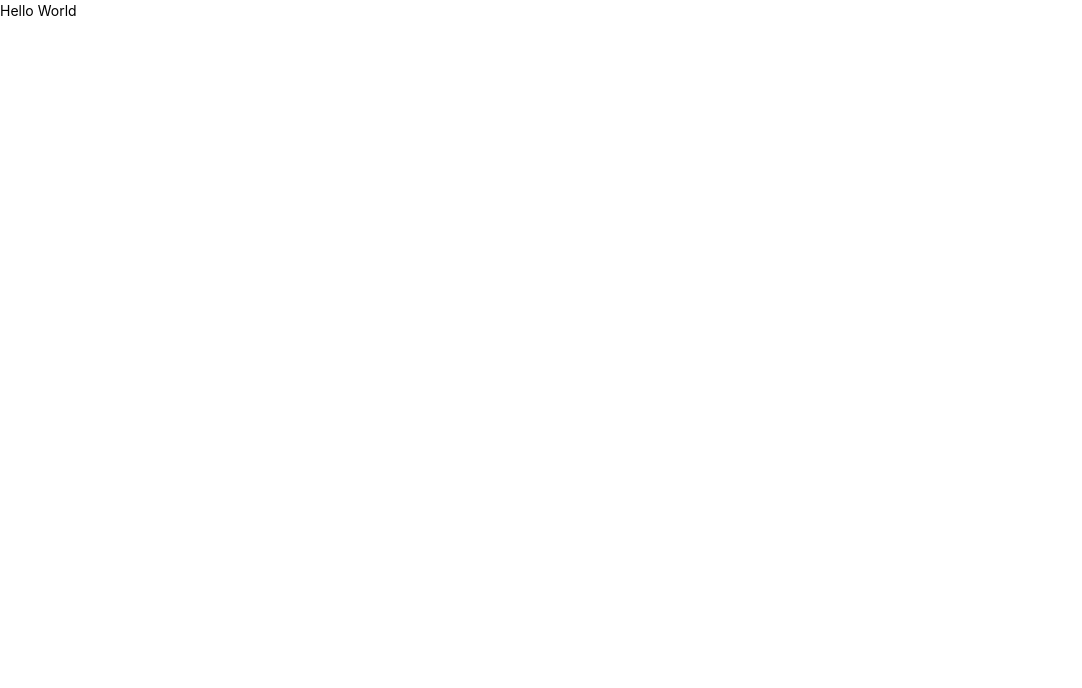
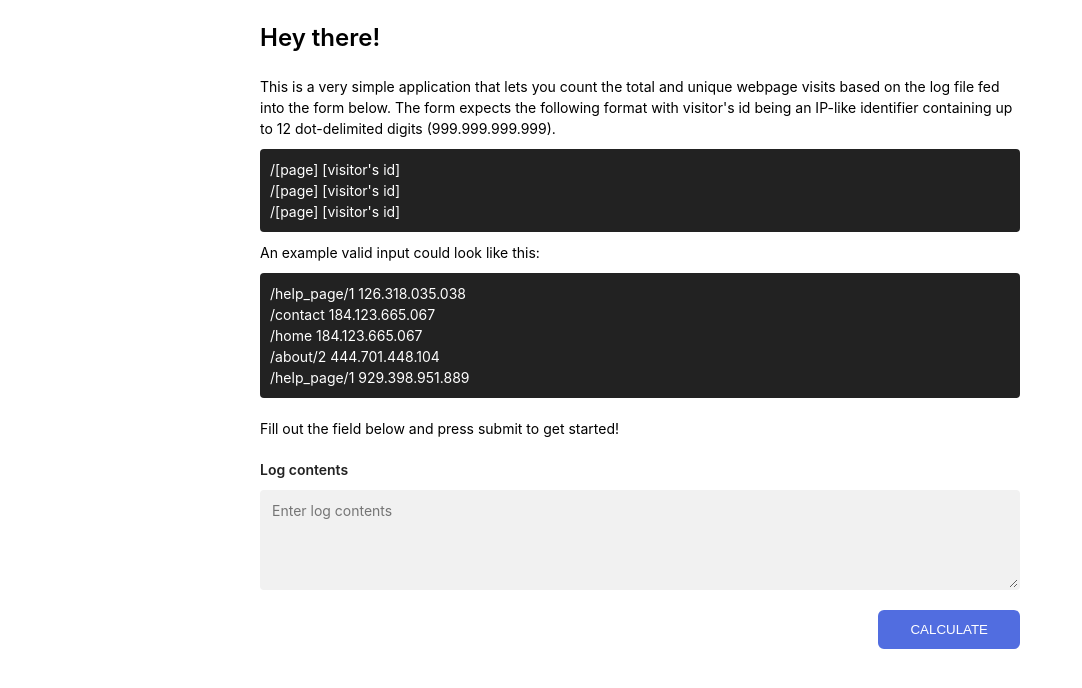
Before and after one commit to hebacks/smart-visit-counter, a React (Create React App) app: page / in a window 1280 px wide. Shown: the top 688 px of the page, without its empty margins (0-1082 px from the left). Built offline with nearby package versions, Linux system fonts and the light colour scheme.

Commit message:
Create form component and scaffold the main view

```diff
--- a/src/App.tsx
+++ b/src/App.tsx
@@ -1,3 +1,58 @@
+import styled from 'styled-components';
+import { WebpageVisitCounterForm } from './components/molecules';
+
+const Wrapper = styled.div`
+  padding: 20px;
+  max-width: 800px;
+  margin: 0 auto;
+`;
+
+const Heading = styled.h1`
+  margin-bottom: 20px;
+  font-size: 24px;
+  font-weight: 600;
+`;
+
+export const Description = styled.p`
+  margin-bottom: 20px;
+`;
+
+const CodeBlock = styled.code`
+  display: flex;
+  flex-direction: column;
+  margin: 10px 0;
+  background: #222;
+  color: #fff;
+  border-radius: 4px;
+  padding: 10px;
+  align-items: flex-start;
+`;
+
 export const App: React.FC = () => {
-  return <div>Hello World</div>;
+  return (
+    <Wrapper>
+      <Heading>Hey there!</Heading>
+      <Description>
+        This is a very simple application that lets you count the total and
+        unique webpage visits based on the log file fed into the form below. The
+        form expects the following format with visitor's id being an IP-like
+        identifier containing up to 12 dot-delimited digits (999.999.999.999).
+        <CodeBlock>
+          <span>/[page] [visitor's id]</span>
+          <span>/[page] [visitor's id]</span>
+          <span>/[page] [visitor's id]</span>
+        </CodeBlock>
+        An example valid input could look like this:
+        <CodeBlock>
+          <span>/help_page/1 126.318.035.038</span>
+          <span>/contact 184.123.665.067</span>
+          <span>/home 184.123.665.067</span>
+          <span>/about/2 444.701.448.104</span>
+          <span>/help_page/1 929.398.951.889</span>
+        </CodeBlock>
+      </Description>
+      <Description></Description>
+      <WebpageVisitCounterForm />
+    </Wrapper>
+  );
 };
--- a/src/components/atoms/textarea-field.tsx
+++ b/src/components/atoms/textarea-field.tsx
@@ -8,6 +8,7 @@ interface TextareaFieldProps
 
 const StyledTextarea = styled.textarea<{ isValid: boolean }>`
   max-width: 100%;
+  min-height: 100px;
   margin-bottom: 20px;
   padding: 10px;
   font-family: var(--font-family);
@@ -31,6 +32,7 @@ const StyledLabel = styled.label<{ isValid: boolean }>`
   display: block;
   margin-bottom: 10px;
   color: ${({ isValid }) => (isValid ? 'var(--black)' : 'var(--error)')};
+  font-weight: 600;
 `;
 
 export const TextareaField: React.FC<TextareaFieldProps> = ({
--- /dev/null
+++ b/src/components/molecules/index.tsx
@@ -0,0 +1 @@
+export * from './webpage-visit-counter';
--- /dev/null
+++ b/src/components/molecules/webpage-visit-counter.tsx
@@ -0,0 +1,82 @@
+import { ChangeEvent, FormEvent, useMemo, useState } from 'react';
+import { Button } from '../atoms/button';
+import { TextareaField } from '../atoms';
+import styled from 'styled-components';
+import { parseLogFile } from '../../utils';
+
+const Description = styled.p`
+  margin-bottom: 20px;
+`;
+
+const StyledForm = styled.form`
+  display: flex;
+  flex-direction: column;
+`;
+
+const ErrorList = styled.ul`
+  margin-top: -14px;
+  color: var(--error);
+  font-size: var(--font-size-s);
+`;
+
+const SubmitButton = styled(Button)`
+  align-self: flex-end;
+`;
+
+export const WebpageVisitCounterForm: React.FC = () => {
+  const [logValue, setLogValue] = useState<string>('');
+  const [isTouched, setTouched] = useState<boolean>(false);
+  const [invalidLogEntries, setInvalidLogEntries] = useState<string[]>([]);
+
+  const isInvalid = useMemo(
+    () => isTouched && (!logValue || !!invalidLogEntries.length),
+    [isTouched, invalidLogEntries, logValue]
+  );
+
+  const handleChange = (event: ChangeEvent<HTMLTextAreaElement>) => {
+    setLogValue(event.target.value);
+    const result = parseLogFile(event.target.value);
+    setInvalidLogEntries(result.invalidEntries);
+  };
+
+  const handleBlur = () => {
+    if (logValue) {
+      setTouched(true);
+    }
+  };
+
+  const handleSubmit = (event: FormEvent<HTMLFormElement>) => {
+    event.preventDefault();
+    setTouched(true);
+    console.log('hey!');
+  };
+
+  return (
+    <section>
+      <Description>
+        Fill out the field below and press submit to get started!
+      </Description>
+      <StyledForm onSubmit={handleSubmit}>
+        <TextareaField
+          value={logValue}
+          onChange={handleChange}
+          id="logContents"
+          placeholder="Enter log contents"
+          isValid={!isInvalid}
+          label="Log contents"
+          onBlur={handleBlur}
+        />
+        {invalidLogEntries.length > 0 && (
+          <ErrorList>
+            The provided data doesn't seem to match the required format (see
+            above). Please correct the following log entries:
+            {invalidLogEntries.map((invalidLine, index) => (
+              <li key={`${invalidLine}-${index}`}>{invalidLine}</li>
+            ))}
+          </ErrorList>
+        )}
+        <SubmitButton type="submit">Calculate</SubmitButton>
+      </StyledForm>
+    </section>
+  );
+};
--- a/src/styles/css-variables.ts
+++ b/src/styles/css-variables.ts
@@ -5,6 +5,7 @@ export const cssVariables = css`
     --font-family: -apple-system, BlinkMacSystemFont, 'Segoe UI', 'Roboto',
       'Oxygen', 'Ubuntu', 'Cantarell', 'Fira Sans', 'Droid Sans',
       'Helvetica Neue', sans-serif;
+    --font-size-s: 12px;
     --font-size-m: 14px;
 
     /* color palette */
--- /dev/null
+++ b/src/test-helpers/index.ts
@@ -0,0 +1,2 @@
+export * from './create-app-test-harness';
+export * from './mocks';
```
Also changed, not shown: src/test-helpers/create-app-test-harness.tsx (added, +42 -0 lines), src/test-helpers/mocks.ts (added, +22 -0 lines), 2 other files (tests, documents, lock files or other folders).
